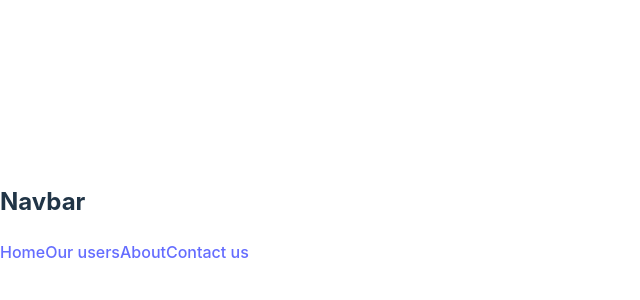
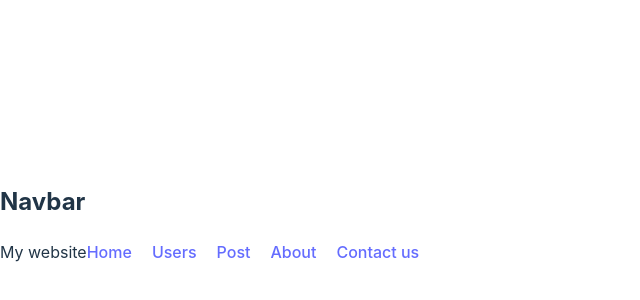
Before and after one commit to tSult/introduction-to-react-router, a React (Vite) app: page / in a window 1280 px wide. Shown: the part 186-486 px from the top of the page, without its empty margins (0-640 px from the left). Built offline with nearby package versions, Linux system fonts and the light colour scheme.

Commit message:
Active route, Loading Spinner, useLocation, useNavigation

```diff
--- a/src/Components/Header/Header.css
+++ b/src/Components/Header/Header.css
@@ -0,0 +1,9 @@
+nav a{
+    margin-right: 20px;
+}
+
+nav a.active{
+    text-decoration: underline;
+    color:peru;
+    background-color: aquamarine;
+}
--- a/src/Components/Header/Header.jsx
+++ b/src/Components/Header/Header.jsx
@@ -1,4 +1,4 @@
-import {Link} from 'react-router-dom';
+import {Link, NavLink} from 'react-router-dom';
 import './Header.css'
 
 const Header = () => {
@@ -6,10 +6,13 @@ const Header = () => {
         <div>
             <h2>Navbar</h2>
             <nav>
+                <span>My website</span>
                 <Link to="/">Home</Link>
-                <Link to="/users">Our users</Link>
-                <Link to="/about">About</Link>
-                <Link to="/contact">Contact us</Link>
+                <NavLink to="/users">Users</NavLink>
+                <NavLink to="/post">Post</NavLink>
+                <NavLink to="/about">About</NavLink>
+                <NavLink to="/contact">Contact us</NavLink>
+
 
             </nav>
         </div>
--- a/src/Components/Home/Home.jsx
+++ b/src/Components/Home/Home.jsx
@@ -1,11 +1,18 @@
-import {Outlet} from "react-router-dom";
+import {Outlet, useLocation, useNavigation} from "react-router-dom";
 import Header from "../Header/Header";
 import Footer from "../Footer/Footer";
 
 const Home = () => {
+    const navigation=useNavigation();
+    const location=useLocation();
+    console.log(location);
     return (
         <div>
              <Header></Header>
+             {
+                navigation.state === "loading"? <p>Loading....</p>:
+                <Outlet></Outlet>
+             }
              <Outlet></Outlet>
              <Footer></Footer>
         </div>
--- a/src/Components/PostDetails/PostDetails.jsx
+++ b/src/Components/PostDetails/PostDetails.jsx
@@ -1,10 +1,12 @@
-import { useLoaderData, useNavigate } from "react-router-dom";
+import { useLoaderData, useNavigate, useParams } from "react-router-dom";
 
 
 const PostDetails = () => {
     const post =useLoaderData();
     const navigate=useNavigate();
+    const {postId}=useParams();
     const {id,title,body}=post;
+    console.log(postId);
     const handleGoBack=()=>{
 navigate(-1);
     }
```
